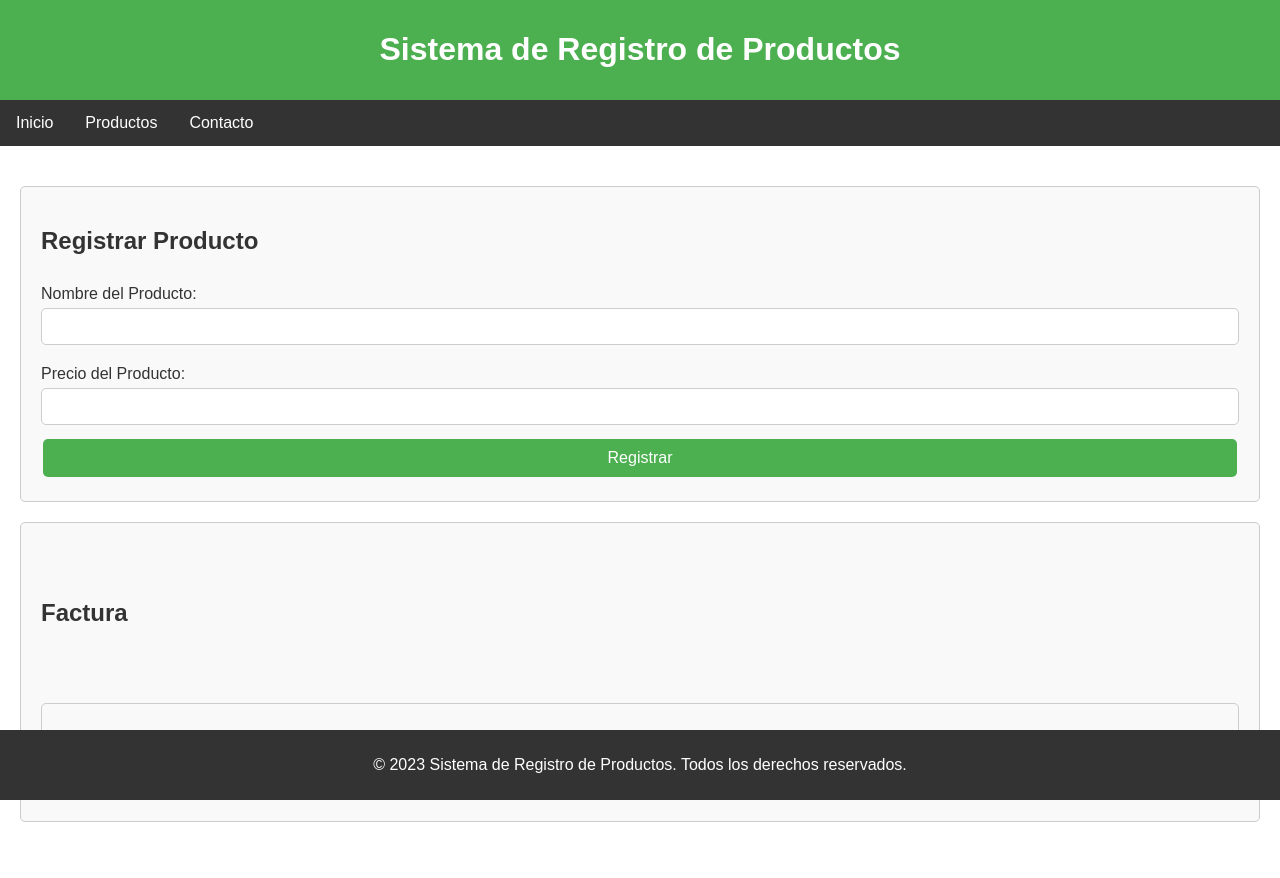
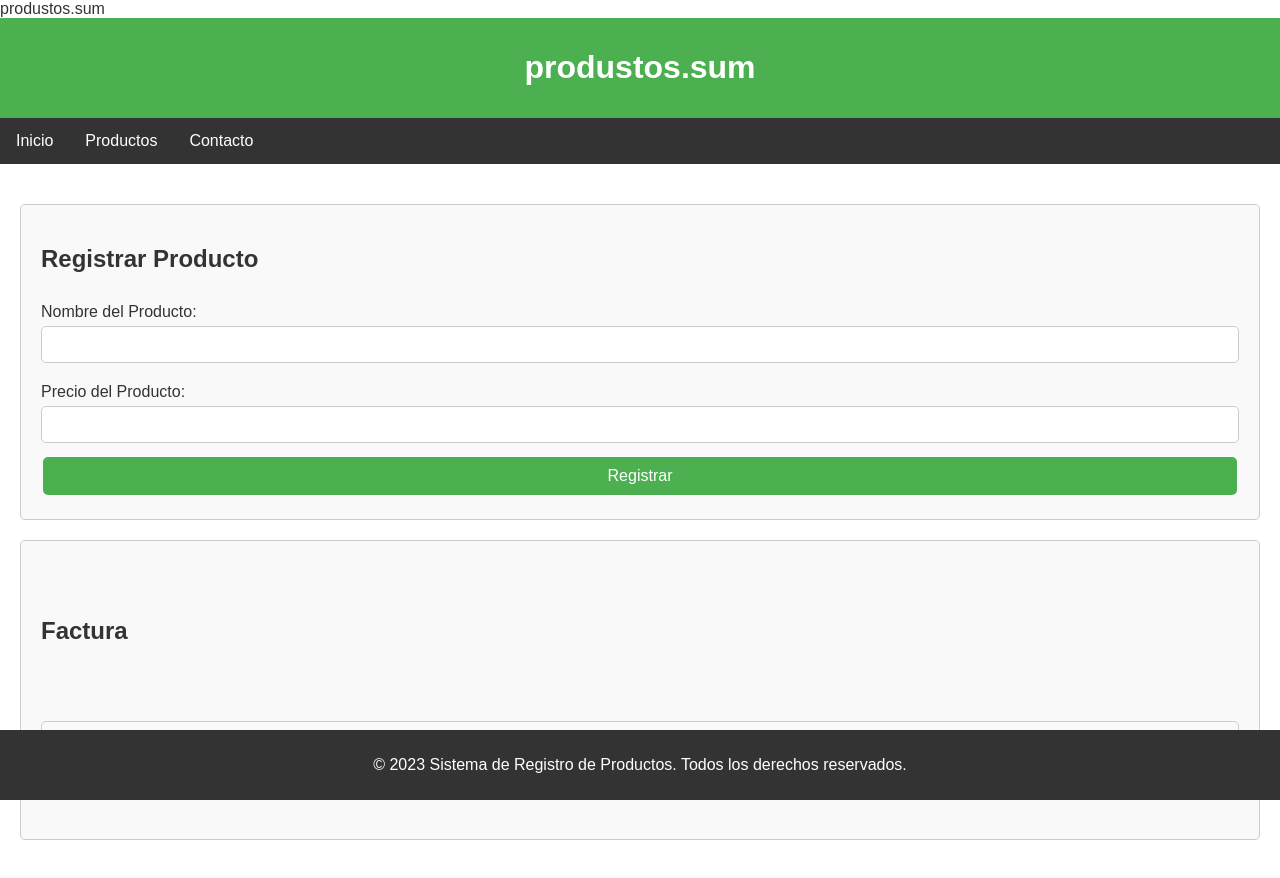
Before and after one commit to Gabriel54523/Gabriel54523.github.io, a plain HTML site: page index.html in a window 1280 px wide. Drawn offline with Linux system fonts and the light colour scheme.

Commit message:
Update index.html

```diff
--- a/index.html
+++ b/index.html
@@ -3,12 +3,12 @@
 <head>
     <meta charset="UTF-8">
     <meta name="viewport" content="width=device-width, initial-scale=1.0">
-    <title>produstos.suma</title>
+    <titlae>produstos.sum</title>
     <link rel="stylesheet" href="styles.css">
 </head>
 <body>
     <header>
-        <h1>Sistema de Registro de Productos</h1>
+        <h1>produstos.sum</h1>
     </header>
     <nav>
         <a href="#" id="navInicio">Inicio</a>
@@ -27,7 +27,7 @@
             </form>
         </section>
         <section id="productos" style="display: none;">
-            <h1>Productos Registrados</h1>
+            <h1>produstos.sum</h1>
             <table>
                 <thead>
                     <tr>
```
